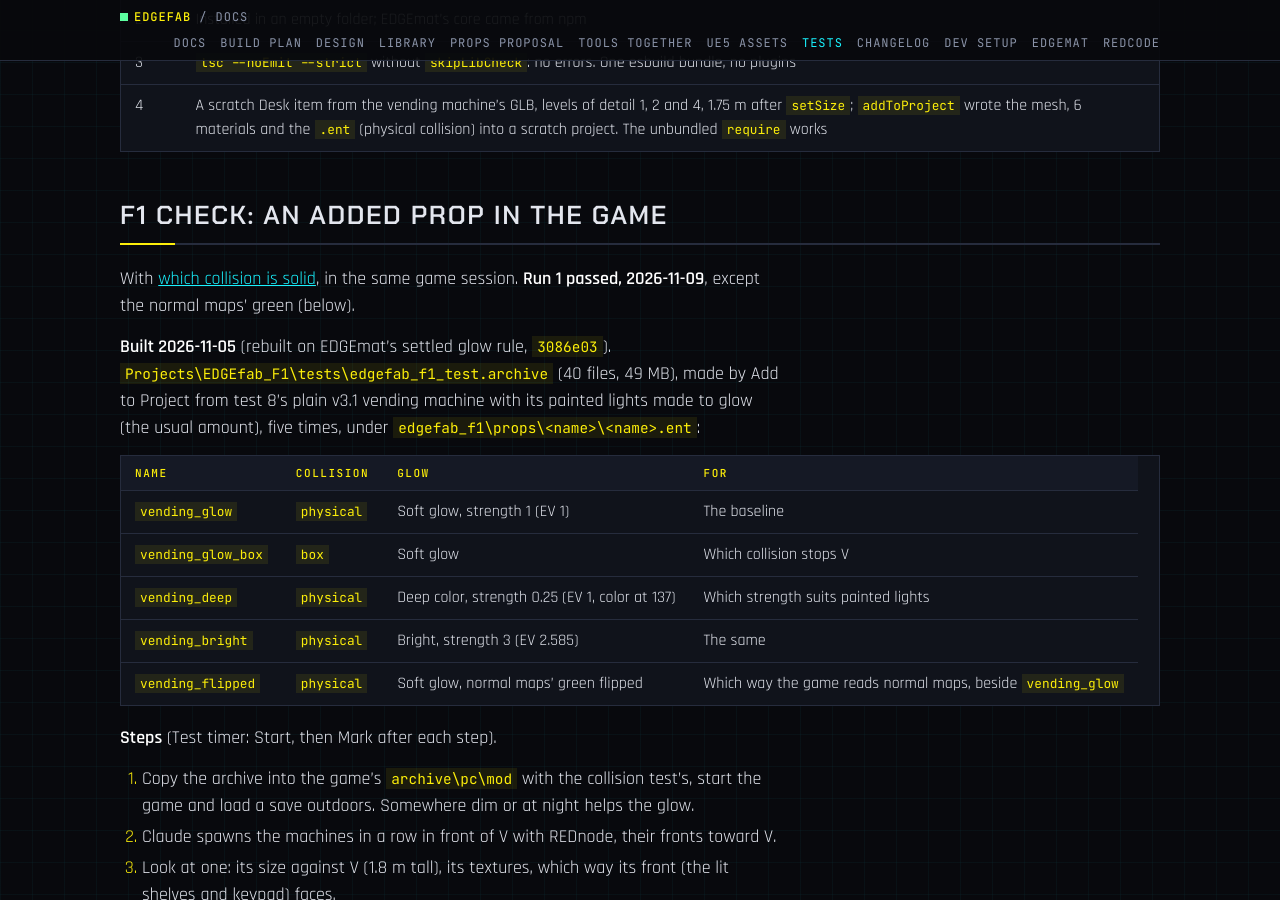
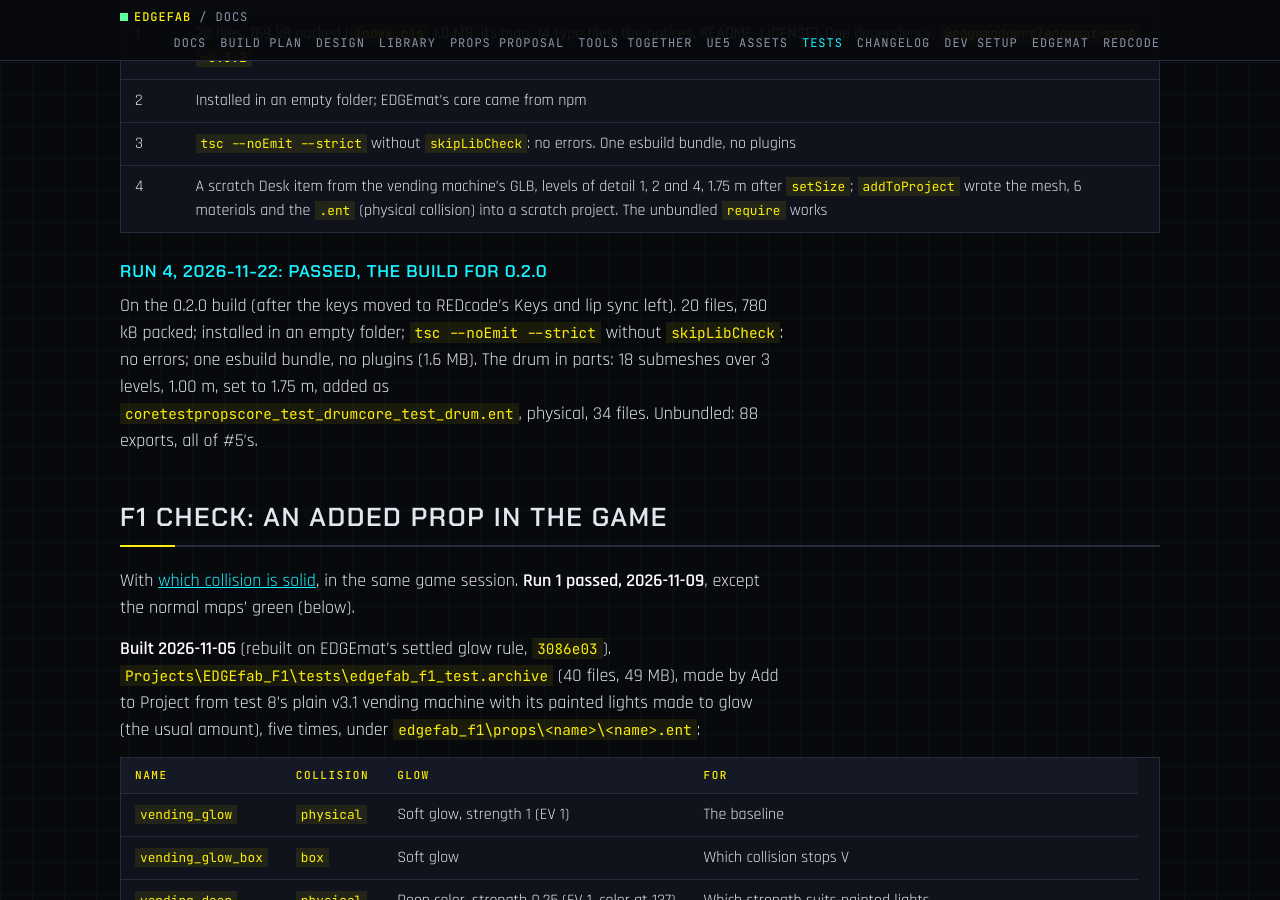
Before and after one commit to Edgemodders/EDGEfab, a Jekyll site: the page built from docs/testing.md, in a window 1280 px wide and 900 px high, scrolled down 32866 px. Built offline with Jekyll 4.4.1, drawn with Linux system fonts in a browser that asks for light colours; some of the changed text lies outside the part shown.

Commit message:
EDGEfab 0.2.0: the changelog section and Nexus summary, the README status and badge, the version; the Nexus description pulled (the owner's screenshots) and brought to 0.2.0; the release tests on its build
Co-Authored-By: Claude Opus 5.5 <noreply@anthropic.com>

```diff
--- a/docs/testing.md
+++ b/docs/testing.md
@@ -12,7 +12,7 @@ F1's tests come first, then F0's checks.
 
 ## At a glance
 
-Last updated 2026-11-17. Each row links to its test. **Every test for 0.1.0 has passed; the release waits for part materials in EDGEmat's UI** (EDGEmat #12; the owner, 2026-11-18). The Pictures tab passed (offline, and the owner's 11 VS Code steps), and the three release tests (the smoke test, the core package, the keys test's package check) passed again on main `af59fb8` on 2026-11-18 (after Add to Project learned to keep what didn't change), with that change's own check, Rename's check and the Pictures tab's offline check. They run once more on the build that is released. Built but not seen in VS Code: a failed rename's message naming another window's 3D view, and its closed tabs put back.
+Last updated 2026-11-22. Each row links to its test. **0.2.0, 2026-11-22:** the release tests passed on its build (the core package, the smoke test, the typecheck, both keys checks and the package check: 11 files, no PowerShell), and every test since 0.1.0 has passed (the keys test, all 6 steps). **Every test for 0.1.0 has passed; the release waits for part materials in EDGEmat's UI** (EDGEmat #12; the owner, 2026-11-18). The Pictures tab passed (offline, and the owner's 11 VS Code steps), and the three release tests (the smoke test, the core package, the keys test's package check) passed again on main `af59fb8` on 2026-11-18 (after Add to Project learned to keep what didn't change), with that change's own check, Rename's check and the Pictures tab's offline check. They run once more on the build that is released. Built but not seen in VS Code: a failed rename's message naming another window's 3D view, and its closed tabs put back.
 
 **Lip sync's six tests moved to REDcode on 2026-11-22**, with the Lip Sync editor (the owner: EDGEfab covers props and clothing only): FL1, the spikes LS1, LS2 and A2F, the head in the tab, and Add a Line, each with every run, are in REDcode's branch `lipsync`, `lipsync/docs/testing.md`. None of them counts for EDGEfab's release gate now.
 
@@ -23,14 +23,14 @@ Last updated 2026-11-17. Each row links to its test. **Every test for 0.1.0 has
 | [Check: Game materials on a prop's parts](#f1-check-game-materials-on-a-props-parts) | Prepared by Claude through MCP; in the game by the owner | F1 (may join 0.1.0) | 2026-11-17 | **Passed** (owner, in the game) |
 | [The extension in VS Code (the owner's pass)](#f1-the-extension-in-vs-code-the-owners-pass) | By hand in VS Code: scripted by the EDGEweb session, then the owner | F1 | 2026-11-15 | **Pass** (with fixes) |
 | [The phase test, props placed with EDGEbuilder (EDGEfab #2)](#f1-the-phase-test-props-placed-with-edgebuilder-edgefab-2) | In the game, with EDGEbuilder: scripted, then the owner | F1 | 2026-11-15 | **Pass**. The phase test; EDGEfab #2 closed |
-| [Prepare a model (smoke test, without VS Code)](#f1-prepare-a-model-smoke-test-without-vs-code) | Automated, with REDbridge | F1 | 2026-11-17 | **Pass** on the final build for 0.1.0 |
+| [Prepare a model (smoke test, without VS Code)](#f1-prepare-a-model-smoke-test-without-vs-code) | Automated, with REDbridge | F1 | 2026-11-22 | **Pass** on the build for 0.2.0 |
 | [Add to Project (without the game)](#f1-add-to-project-without-the-game) | Automated, with REDbridge | F1 | 2026-11-15 | Pass (normal maps' green flipped) |
 | [Add to Project again (without the game)](#f1-add-to-project-again-without-the-game) | Automated, with REDbridge | F1 | 2026-11-18 | **Pass**: unchanged materials and swapped parts kept |
 | [Add to Project again, with EDGEmat's parts (without the game)](#f1-add-to-project-again-with-edgemats-parts-without-the-game) | Automated, with REDbridge and EDGEmat's build | F1 | 2026-11-18 | **Pass**: parts swapped by EDGEmat's own tools kept, and back again |
 | [Add to Project again and Open in EDGEmat, in VS Code](#f1-add-to-project-again-and-open-in-edgemat-in-vs-code-the-owner) | By hand in VS Code, both tools' builds: the owner | F1 | 2026-11-18 | **Pass** (owner), after Open in EDGEmat and Reveal in REDcode were added |
 | [The Library (without the game)](#f1-the-library-without-the-game) | Automated, a scratch Library | F1 | 2026-11-13 | Pass, after a fix |
 | [Rename, and copied items (without the game)](#f1-rename-and-copied-items-without-the-game) | Automated, with REDbridge for `--add` | F1 | 2026-11-17 | **Pass**: the files inside take the name too |
-| [The core package (EDGEfab #5)](#f1-the-core-package-edgefab-5) | By Claude, a scratch project | F1 | 2026-11-17 | **Pass** on the final build for 0.1.0 |
+| [The core package (EDGEfab #5)](#f1-the-core-package-edgefab-5) | By Claude, a scratch project | F1 | 2026-11-22 | **Pass** on the build for 0.2.0 |
 | [Keys in VS Code's secret storage (EDGEfab #4)](#f1-keys-in-vs-codes-secret-storage-edgefab-4) | Package check by Claude; VS Code steps by the owner | F1 | 2026-11-17 | **Pass**; step 1 on the final build for 0.1.0. Step 1 reruns before each release |
 | [Picture first and parts (without the game)](#f1-picture-first-and-parts-without-the-game) | Automated, with OpenAI and Tripo keys | F1 | 2026-11-10 | Pass, after a fix |
 | [The glow on a Desk item (without the game)](#f1-the-glow-on-a-desk-item-without-the-game) | Automated | F1 | 2026-11-05 | Pass |
@@ -620,6 +620,10 @@ On main `2f04616`, after the Pictures tab, and again on `8d0c9ed` after Rename w
 | 3 | `tsc --noEmit --strict` without `skipLibCheck`: no errors. One esbuild bundle, no plugins |
 | 4 | A scratch Desk item from the vending machine's GLB, levels of detail 1, 2 and 4, 1.75 m after `setSize`; `addToProject` wrote the mesh, 6 materials and the `.ent` (physical collision) into a scratch project. The unbundled `require` works |
 
+### Run 4, 2026-11-22: passed, the build for 0.2.0
+
+On the 0.2.0 build (after the keys moved to REDcode's Keys and lip sync left). 20 files, 780 kB packed; installed in an empty folder; `tsc --noEmit --strict` without `skipLibCheck`: no errors; one esbuild bundle, no plugins (1.6 MB). The drum in parts: 18 submeshes over 3 levels, 1.00 m, set to 1.75 m, added as `coretestpropscore_test_drumcore_test_drum.ent`, physical, 34 files. Unbundled: 88 exports, all of #5's.
+
 ## F1 check: an added prop in the game
 
 With [which collision is solid](#f0-check-which-collision-is-solid-in-the-game), in the same game session. **Run 1 passed, 2026-11-09**, except the normal maps' green (below).
--- a/extensions/edgefab/package.json
+++ b/extensions/edgefab/package.json
@@ -3,7 +3,7 @@
   "displayName": "EDGEfab",
   "description": "The EDGE asset maker for Cyberpunk 2077: turn a textured 3D model, your own or made by Tripo from your words, into a prop the game can use.",
   "publisher": "edgemodders",
-  "version": "0.1.0",
+  "version": "0.2.0",
   "license": "MIT",
   "preview": true,
   "galleryBanner": {
--- a/packages/edgefab-core/package.json
+++ b/packages/edgefab-core/package.json
@@ -1,6 +1,6 @@
 {
   "name": "@edgemodders/edgefab-core",
-  "version": "0.1.0",
+  "version": "0.2.0",
   "description": "EDGEfab's core as a library: a textured GLB (or a model made from words) prepared as a Cyberpunk 2077 prop, put into a WolvenKit project or the EDGE Library, for other tools' extensions and Node mods.",
   "license": "MIT",
   "author": "Edgemodders",
--- a/packages/edgefab-mcp/package.json
+++ b/packages/edgefab-mcp/package.json
@@ -1,6 +1,6 @@
 {
   "name": "@edgemodders/edgefab-mcp",
-  "version": "0.1.0",
+  "version": "0.2.0",
   "description": "EDGEfab for AI assistants over MCP: make a Cyberpunk 2077 prop from a textured 3D model, or from words through Tripo, prepared for the game.",
   "license": "MIT",
   "author": "Edgemodders",
```
Also changed, not shown: nexus/nexus.json (+5 -4 lines), README.md, docs/assets/brand/badges/status.svg, docs/changelog.md, 3 other files.
